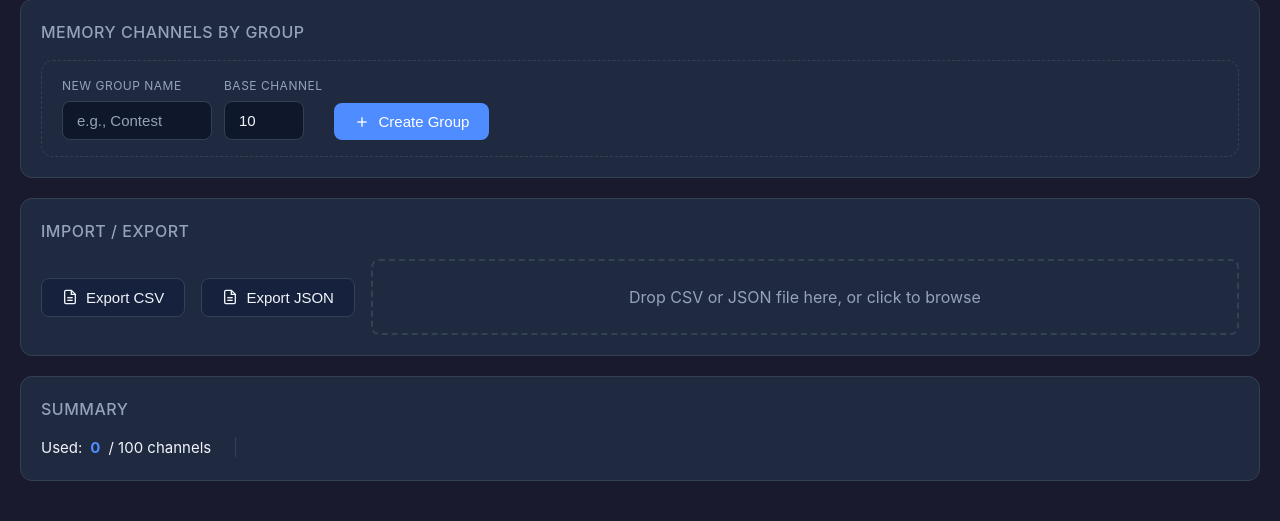
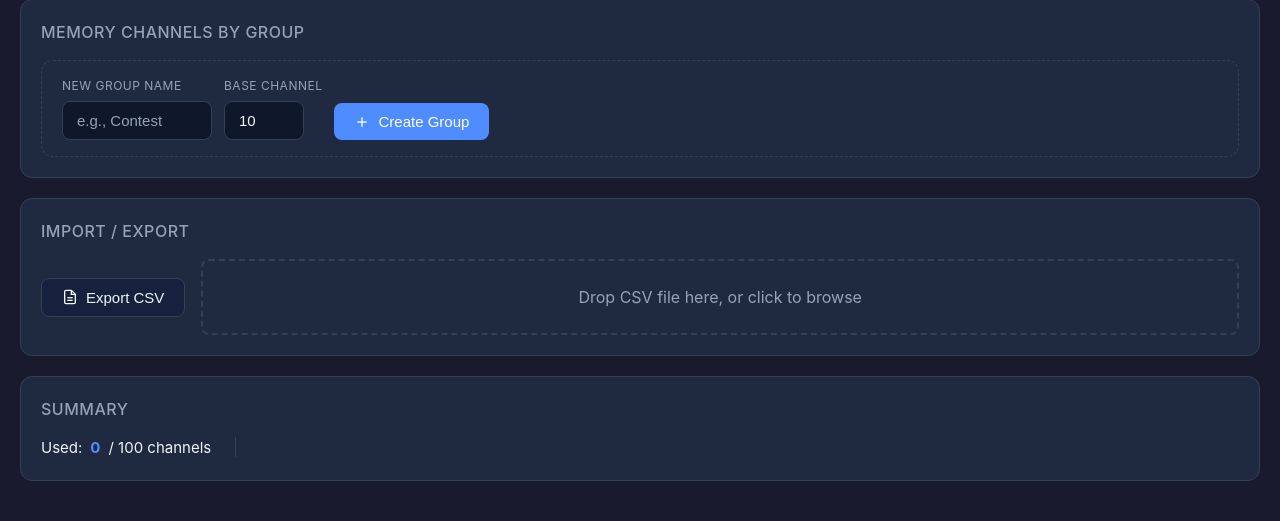
Before and after one commit to kwilliamszaf/ic7300-mem-manager, a Flask app: page / in a window 1280 px wide. Shown: the part 501-1022 px from the top of the page. Run offline with Flask 3, Linux system fonts and the light colour scheme; data that the repository does not hold is empty.

Commit message:
feat: restrict file import/export to CSV only and remove JSON support

```diff
--- a/src/ic7300_mem_manager/templates/index.html
+++ b/src/ic7300_mem_manager/templates/index.html
@@ -660,18 +660,9 @@
                     </svg>
                     Export CSV
                 </button>
-                <button class="btn btn-secondary" onclick="exportJSON()">
-                    <svg width="16" height="16" viewBox="0 0 24 24" fill="none" stroke="currentColor" stroke-width="2">
-                        <path d="M14 2H6a2 2 0 0 0-2 2v16a2 2 0 0 0 2 2h12a2 2 0 0 0 2-2V8z"/>
-                        <polyline points="14 2 14 8 20 8"/>
-                        <line x1="16" y1="13" x2="8" y2="13"/>
-                        <line x1="16" y1="17" x2="8" y2="17"/>
-                    </svg>
-                    Export JSON
-                </button>
                 <div class="file-drop-zone" id="dropZone" onclick="document.getElementById('fileInput').click()">
-                    <input type="file" id="fileInput" accept=".csv,.json" onchange="importFile(this.files[0])">
-                    <p>Drop CSV or JSON file here, or click to browse</p>
+                    <input type="file" id="fileInput" accept=".csv" onchange="importFile(this.files[0])">
+                    <p>Drop CSV file here, or click to browse</p>
                 </div>
             </div>
         </div>
@@ -1203,10 +1194,6 @@
             window.location.href = '/api/export/csv';
         }
 
-        function exportJSON() {
-            window.location.href = '/api/export/json';
-        }
-
         function setupDropZone() {
             const dropZone = document.getElementById('dropZone');
 
--- a/src/ic7300_mem_manager/ui.py
+++ b/src/ic7300_mem_manager/ui.py
@@ -485,27 +485,9 @@ def export_csv():
     )
 
 
-@app.route("/api/export/json")
-def export_json():
-    """Export channels as JSON file."""
-    mgr = get_manager()
-
-    with tempfile.NamedTemporaryFile(mode="w", suffix=".json", delete=False) as f:
-        filepath = Path(f.name)
-
-    mgr.export_to_json(filepath)
-
-    return send_file(
-        filepath,
-        mimetype="application/json",
-        as_attachment=True,
-        download_name="ic7300_channels.json",
-    )
-
-
 @app.route("/api/import", methods=["POST"])
 def import_file():
-    """Import channels from uploaded file."""
+    """Import channels from uploaded CSV file."""
     global manager
 
     if "file" not in request.files:
@@ -524,10 +506,9 @@ def import_file():
 
     if filepath.suffix.lower() == ".csv":
         success, failed = mgr.import_from_csv(filepath)
-    elif filepath.suffix.lower() == ".json":
-        success, failed = mgr.import_from_json(filepath)
     else:
-        return jsonify({"success": False, "message": "Unsupported file format"})
+        filepath.unlink(missing_ok=True)
+        return jsonify({"success": False, "message": "Only CSV files are supported"})
 
     manager = mgr
 
```
